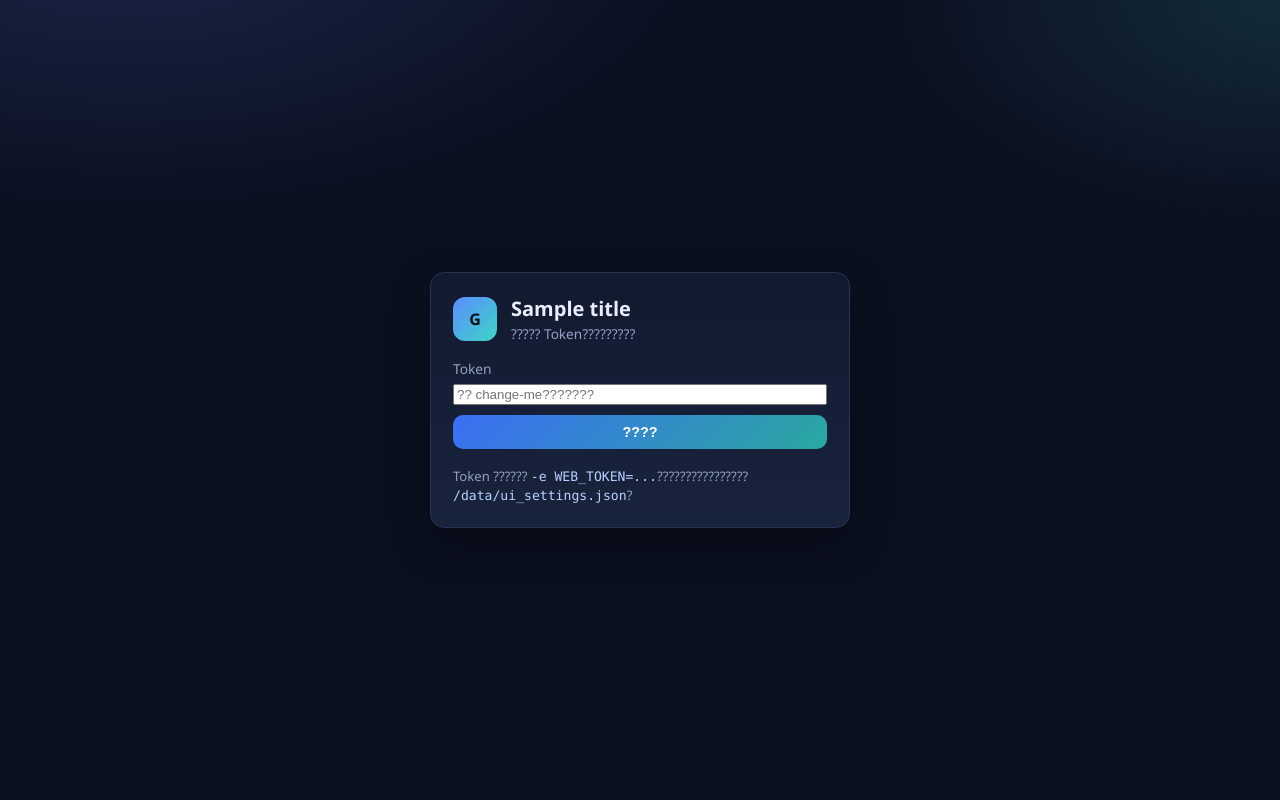
After one commit to QCEnjoyLL/grok_reg, a FastAPI app: template web/templates/login.html in a window 1280 px wide. The commit adds this page. Run offline with FastAPI, Linux system fonts and the light colour scheme; the template is opened without the code that fills it: most values are stand-ins (such as "Sample title", 1, 10 or a date in 2020); parts of the project's set-up code (start-up, migrations or seed data) failed here and were passed over.

Commit message:
feat dashboard: login gate, changeable token, custom noVNC URL
- Require token before dashboard (redirect /login)
- Persist token/noVNC settings in /data/ui_settings.json
- Allow changing token and host-mapped noVNC port/URL in UI
- Show setup hints for minimal register config

```diff
--- a/web/app.py
+++ b/web/app.py
@@ -1,4 +1,4 @@
-"""Grok Register web dashboard - job control, logs, accounts, config, noVNC link."""
+"""Grok Register web dashboard - login gate, settings, jobs, noVNC."""
 from __future__ import annotations
 
 import argparse
@@ -10,14 +10,13 @@ import signal
 import subprocess
 import sys
 import threading
-import time
 from collections import deque
 from datetime import datetime, timezone
 from pathlib import Path
 from typing import Any
 
 from fastapi import FastAPI, HTTPException, Query, Request, WebSocket, WebSocketDisconnect
-from fastapi.responses import FileResponse, HTMLResponse, JSONResponse
+from fastapi.responses import FileResponse, HTMLResponse, JSONResponse, RedirectResponse
 from fastapi.staticfiles import StaticFiles
 from fastapi.templating import Jinja2Templates
 from pydantic import BaseModel, Field
@@ -27,43 +26,116 @@ DATA_DIR = Path(os.environ.get("DATA_DIR", APP_HOME / "data"))
 WEB_DIR = Path(__file__).resolve().parent
 TEMPLATES = Jinja2Templates(directory=str(WEB_DIR / "templates"))
 
-# Ensure project root importable
 if str(APP_HOME) not in sys.path:
     sys.path.insert(0, str(APP_HOME))
 
 MAX_LOG_LINES = 4000
-WEB_TOKEN = os.environ.get("WEB_TOKEN", "").strip()
 DASHBOARD_TITLE = os.environ.get("DASHBOARD_TITLE", "Grok Register")
+SETTINGS_FILE = DATA_DIR / "ui_settings.json"
+ENV_BOOT_TOKEN = os.environ.get("WEB_TOKEN", "").strip()
+ENV_BOOT_NOVNC = os.environ.get("NOVNC_PUBLIC_URL", "").strip()
+
+# Runtime auth token (mutable via UI; persisted under /data)
+_token_lock = threading.Lock()
+_runtime_token = ENV_BOOT_TOKEN or "change-me"
 
 
 def _now_iso() -> str:
     return datetime.now(timezone.utc).astimezone().isoformat(timespec="seconds")
 
 
+def _load_ui_settings() -> dict[str, Any]:
+    DATA_DIR.mkdir(parents=True, exist_ok=True)
+    defaults = {
+        "web_token": _runtime_token,
+        "novnc_public_url": ENV_BOOT_NOVNC,  # e.g. http://host:6089/vnc.html?autoconnect=1&resize=scale
+        "novnc_host": "",
+        "novnc_port": os.environ.get("NOVNC_HOST_PORT")
+        or os.environ.get("NOVNC_PUBLIC_PORT")
+        or "",
+    }
+    if not SETTINGS_FILE.is_file():
+        # seed from env once
+        save = {
+            "web_token": defaults["web_token"],
+            "novnc_public_url": defaults["novnc_public_url"],
+            "novnc_host": defaults["novnc_host"],
+            "novnc_port": str(defaults["novnc_port"] or ""),
+        }
+        SETTINGS_FILE.write_text(json.dumps(save, ensure_ascii=False, indent=2) + "\n", encoding="utf-8")
+        return save
+    try:
+        data = json.loads(SETTINGS_FILE.read_text(encoding="utf-8"))
+        if not isinstance(data, dict):
+            return defaults
+        for k, v in defaults.items():
+            data.setdefault(k, v)
+        return data
+    except Exception:
+        return defaults
+
+
+def _save_ui_settings(data: dict[str, Any]) -> None:
+    DATA_DIR.mkdir(parents=True, exist_ok=True)
+    SETTINGS_FILE.write_text(json.dumps(data, ensure_ascii=False, indent=2) + "\n", encoding="utf-8")
+
+
+def get_web_token() -> str:
+    with _token_lock:
+        return _runtime_token
+
+
+def set_web_token(token: str) -> None:
+    global _runtime_token
+    token = (token or "").strip()
+    if not token:
+        raise ValueError("token ????")
+    with _token_lock:
+        _runtime_token = token
+    s = _load_ui_settings()
+    s["web_token"] = token
+    _save_ui_settings(s)
+
+
+def init_runtime_token() -> None:
+    global _runtime_token
+    s = _load_ui_settings()
+    tok = str(s.get("web_token") or ENV_BOOT_TOKEN or "change-me").strip()
+    with _token_lock:
+        _runtime_token = tok
+
+
+def build_novnc_url(request: Request | None = None) -> str:
+    s = _load_ui_settings()
+    full = str(s.get("novnc_public_url") or "").strip()
+    if full:
+        return full
+    host = str(s.get("novnc_host") or "").strip()
+    port = str(s.get("novnc_port") or "").strip()
+    if not host and request is not None:
+        # fall back to request hostname
+        host = request.url.hostname or "127.0.0.1"
+    if not port:
+        # container internal published mapping unknown; default 6080
+        port = "6080"
+    if host:
+        return f"http://{host}:{port}/vnc.html?autoconnect=1&resize=scale"
+    return f":{port}/vnc.html?autoconnect=1&resize=scale"
+
+
 def resolve_config_path() -> Path:
     for p in (DATA_DIR / "config.json", APP_HOME / "config.json", APP_HOME / "config.example.json"):
         if p.is_file():
             return p
-    return APP_HOME / "config.json"
+    return DATA_DIR / "config.json"
 
 
 def resolve_accounts_path() -> Path:
-    data_p = DATA_DIR / "accounts_cli.txt"
-    app_p = APP_HOME / "accounts_cli.txt"
-    if data_p.is_file() or DATA_DIR.is_dir():
-        DATA_DIR.mkdir(parents=True, exist_ok=True)
-        return data_p
-    return app_p
+    DATA_DIR.mkdir(parents=True, exist_ok=True)
+    return DATA_DIR / "accounts_cli.txt"
 
 
 def resolve_cpa_dir() -> Path:
-    cfg = load_config_dict()
-    raw = str(cfg.get("cpa_auth_dir") or "./cpa_auths")
-    p = Path(raw).expanduser()
-    if p.is_absolute():
-        p.mkdir(parents=True, exist_ok=True)
-        return p
-    # relative paths always land on the data volume in Docker
     cand = DATA_DIR / "cpa_auths"
     cand.mkdir(parents=True, exist_ok=True)
     return cand
@@ -79,7 +151,6 @@ def load_config_dict() -> dict[str, Any]:
         return {}
     if not isinstance(raw, dict):
         return {}
-    # strip comment keys
     return {k: v for k, v in raw.items() if not str(k).startswith("//") and not str(k).startswith("#")}
 
 
@@ -100,7 +171,6 @@ class JobManager:
         self.finished_at: str | None = None
         self.exit_code: int | None = None
         self.logs: deque[str] = deque(maxlen=MAX_LOG_LINES)
-        self._readers: list[threading.Thread] = []
         self.stats: dict[str, int] = {
             "reg_success": 0,
             "reg_fail": 0,
@@ -120,9 +190,8 @@ class JobManager:
             self._parse_stats(line)
 
     def _parse_stats(self, line: str) -> None:
-        # best-effort from register_cli summary / progress
         m = re.search(
-            r"注册成功\s*(\d+).*注册失败\s*(\d+).*CPA成功\s*(\d+).*CPA失败\s*(\d+).*CPA跳过\s*(\d+)",
+            r"????\s*(\d+).*????\s*(\d+).*CPA??\s*(\d+).*CPA??\s*(\d+).*CPA??\s*(\d+)",
             line,
         )
         if m:
@@ -168,7 +237,7 @@ class JobManager:
     def start(self, kind: str, cmd: list[str], env: dict[str, str] | None = None) -> None:
         with self._lock:
             if self.proc is not None and self.proc.poll() is None:
-                raise RuntimeError("已有任务在运行，请先停止")
+                raise RuntimeError("????????????")
             run_env = os.environ.copy()
             if env:
                 run_env.update(env)
@@ -205,9 +274,7 @@ class JobManager:
                         self.finished_at = _now_iso()
                     self.append_log(f"[job] exited code={code}")
 
-            t = threading.Thread(target=_reader, daemon=True, name="job-log-reader")
-            t.start()
-            self._readers = [t]
+            threading.Thread(target=_reader, daemon=True, name="job-log-reader").start()
 
     def stop(self, timeout: float = 15.0) -> bool:
         with self._lock:
@@ -232,38 +299,53 @@ class JobManager:
 
 
 jobs = JobManager()
-app = FastAPI(title=DASHBOARD_TITLE, version="1.0.0")
+app = FastAPI(title=DASHBOARD_TITLE, version="1.1.0")
 app.mount("/static", StaticFiles(directory=str(WEB_DIR / "static")), name="static")
+init_runtime_token()
 
 
-def _check_token(request: Request) -> None:
-    if not WEB_TOKEN:
-        return
+def _extract_token(request: Request) -> str:
     auth = request.headers.get("Authorization", "")
-    q = request.query_params.get("token", "")
-    cookie = request.cookies.get("web_token", "")
     bearer = auth[7:].strip() if auth.lower().startswith("bearer ") else ""
-    got = bearer or q or cookie or request.headers.get("X-Web-Token", "")
-    if got != WEB_TOKEN:
-        raise HTTPException(status_code=401, detail="Unauthorized: set WEB_TOKEN header/query")
+    return (
+        bearer
+        or request.headers.get("X-Web-Token", "")
+        or request.query_params.get("token", "")
+        or request.cookies.get("web_token", "")
+        or ""
+    ).strip()
+
+
+def _token_ok(got: str) -> bool:
+    return bool(got) and got == get_web_token()
+
+
+def require_auth(request: Request) -> None:
+    if not _token_ok(_extract_token(request)):
+        raise HTTPException(status_code=401, detail="???? Token ??")
 
 
 @app.middleware("http")
 async def auth_middleware(request: Request, call_next):
-    # allow health without token
-    if request.url.path in ("/api/health", "/healthz"):
+    path = request.url.path
+    # public endpoints
+    if path in ("/healthz", "/api/health", "/login", "/api/login"):
         return await call_next(request)
-    if request.url.path.startswith("/static"):
+    if path.startswith("/static"):
         return await call_next(request)
-    try:
-        if WEB_TOKEN and request.url.path.startswith("/api"):
-            _check_token(request)
-        elif WEB_TOKEN and request.url.path == "/":
-            # page itself checks via query cookie set by frontend
-            pass
-    except HTTPException as e:
-        return JSONResponse({"detail": e.detail}, status_code=e.status_code)
+    # HTML shell: always serve (JS enforces login UI). API needs token.
+    if path.startswith("/api") or path.startswith("/ws"):
+        # websocket handled separately
+        if path.startswith("/api") and path not in ("/api/health", "/api/login"):
+            try:
+                require_auth(request)
+            except HTTPException as e:
+                return JSONResponse({"detail": e.detail}, status_code=e.status_code)
     return await call_next(request)
+
+
+class LoginBody(BaseModel):
+    token: str
 
 
 class RegisterBody(BaseModel):
@@ -287,6 +369,13 @@ class ConfigUpdateBody(BaseModel):
     config: dict[str, Any]
 
 
+class SettingsUpdateBody(BaseModel):
+    web_token: str | None = None
+    novnc_public_url: str | None = None
+    novnc_host: str | None = None
+    novnc_port: str | None = None
+
+
 @app.get("/healthz")
 @app.get("/api/health")
 def health():
@@ -296,31 +385,139 @@ def health():
         "display": os.environ.get("DISPLAY", ""),
         "data_dir": str(DATA_DIR),
         "job_running": jobs.is_running(),
+        "auth_required": True,
     }
+
+
+@app.get("/login", response_class=HTMLResponse)
+async def login_page(request: Request):
+    return TEMPLATES.TemplateResponse(
+        request,
+        "login.html",
+        {"title": DASHBOARD_TITLE},
+    )
+
+
+@app.post("/api/login")
+def api_login(body: LoginBody):
+    token = (body.token or "").strip()
+    if not _token_ok(token):
+        # allow bootstrap if settings empty? no - compare runtime
+        if token != get_web_token():
+            raise HTTPException(401, "Token ??")
+    resp = JSONResponse({"ok": True})
+    # cookie for page navigations; 30 days
+    resp.set_cookie(
+        key="web_token",
+        value=token,
+        httponly=False,
+        samesite="lax",
+        max_age=30 * 24 * 3600,
+    )
+    return resp
+
+
+@app.post("/api/logout")
+def api_logout():
+    resp = JSONResponse({"ok": True})
+    resp.delete_cookie("web_token")
+    return resp
 
 
 @app.get("/", response_class=HTMLResponse)
 async def index(request: Request):
+    # gate: no valid cookie/token -> login page
+    if not _token_ok(_extract_token(request)):
+        return RedirectResponse(url="/login", status_code=302)
     return TEMPLATES.TemplateResponse(
         request,
         "index.html",
         {
             "title": DASHBOARD_TITLE,
-            "need_token": bool(WEB_TOKEN),
-            "novnc_port": os.environ.get("NOVNC_PORT", "6080"),
-            "web_port": os.environ.get("WEB_PORT", "8080"),
+            "novnc_url": build_novnc_url(request),
         },
     )
 
 
+@app.get("/api/me")
+def api_me(request: Request):
+    require_auth(request)
+    s = _load_ui_settings()
+    return {
+        "ok": True,
+        "novnc_public_url": s.get("novnc_public_url") or "",
+        "novnc_host": s.get("novnc_host") or "",
+        "novnc_port": s.get("novnc_port") or "",
+        "novnc_url": build_novnc_url(request),
+        "token_hint": mask_secret(get_web_token()),
+    }
+
+
+@app.get("/api/settings")
+def api_settings_get(request: Request):
+    require_auth(request)
+    s = _load_ui_settings()
+    return {
+        "web_token_hint": mask_secret(str(s.get("web_token") or "")),
+        "novnc_public_url": s.get("novnc_public_url") or "",
+        "novnc_host": s.get("novnc_host") or "",
+        "novnc_port": str(s.get("novnc_port") or ""),
+        "novnc_url": build_novnc_url(request),
+    }
+
+
+@app.put("/api/settings")
+def api_settings_put(body: SettingsUpdateBody, request: Request):
+    require_auth(request)
+    s = _load_ui_settings()
+    if body.novnc_public_url is not None:
+        s["novnc_public_url"] = body.novnc_public_url.strip()
+    if body.novnc_host is not None:
+        s["novnc_host"] = body.novnc_host.strip()
+    if body.novnc_port is not None:
+        s["novnc_port"] = str(body.novnc_port).strip()
+    token_changed = False
+    new_token = None
+    if body.web_token is not None:
+        nt = body.web_token.strip()
+        # ignore unchanged masked value
+        if nt and "*" not in nt:
+            set_web_token(nt)
+            s["web_token"] = nt
+            token_changed = True
+            new_token = nt
+        elif nt and "*" in nt:
+            pass  # keep
+    else:
+        s["web_token"] = get_web_token()
+    _save_ui_settings(s)
+    resp = {
+        "ok": True,
+        "token_changed": token_changed,
+        "settings": {
+            "web_token_hint": mask_secret(get_web_token()),
+            "novnc_public_url": s.get("novnc_public_url") or "",
+            "novnc_host": s.get("novnc_host") or "",
+            "novnc_port": str(s.get("novnc_port") or ""),
+            "novnc_url": build_novnc_url(request),
+        },
+    }
+    out = JSONResponse(resp)
+    if token_changed and new_token:
+        out.set_cookie("web_token", new_token, httponly=False, samesite="lax", max_age=30 * 24 * 3600)
+    return out
+
+
 @app.get("/api/status")
 def api_status(request: Request):
-    _check_token(request)
+    require_auth(request)
     accounts = resolve_accounts_path()
     cpa_dir = resolve_cpa_dir()
     account_count = 0
     if accounts.is_file():
-        account_count = sum(1 for line in accounts.read_text(encoding="utf-8", errors="ignore").splitlines() if line.strip())
+        account_count = sum(
+            1 for line in accounts.read_text(encoding="utf-8", errors="ignore").splitlines() if line.strip()
+        )
     cpa_count = 0
     if cpa_dir.is_dir():
         cpa_count = len(list(cpa_dir.glob("xai-*.json")))
@@ -337,19 +534,52 @@ def api_status(request: Request):
         "cpa_export_enabled": bool(cfg.get("cpa_export_enabled", True)),
         "cpa_headless": bool(cfg.get("cpa_headless", False)),
         "display": os.environ.get("DISPLAY", ""),
-        "novnc_path": f":{os.environ.get('NOVNC_PORT', '6080')}/vnc.html",
+        "novnc_url": build_novnc_url(request),
+        "setup_hints": _setup_hints(cfg),
     }
+
+
+def _setup_hints(cfg: dict[str, Any]) -> list[str]:
+    hints = []
+    provider = str(cfg.get("email_provider") or "")
+    if provider == "cloudflare":
+        if not cfg.get("cloudflare_api_base") or "example.com" in str(cfg.get("cloudflare_api_base") or "") or str(cfg.get("cloudflare_api_base") or "").endswith("xxxx"):
+            hints.append("??? cloudflare_api_base????? Worker?")
+        if not cfg.get("defaultDomains") or cfg.get("defaultDomains") in ("example.com", "xx.shop"):
+            hints.append("??? defaultDomains ???????")
+    elif provider == "cloudmail":
+        if not cfg.get("cloudmail_url"):
+            hints.append("??? cloudmail_url")
+    else:
+        if not provider:
+            hints.append("??? email_provider?cloudflare/cloudmail/duckmail/yyds?")
+    proxy = str(cfg.get("proxy") or "")
+    if not proxy or proxy in ("http://127.0.0.1:7890",):
+        hints.append("???? proxy ??????????")
+    if cfg.get("cpa_export_enabled", True) and cfg.get("cpa_headless", False):
+        hints.append("cpa_headless ?? false???? Xvfb ???")
+    if not hints:
+        hints.append("??????????????? 1 ????")
+    return hints
 
 
 @app.get("/api/logs")
 def api_logs(request: Request, tail: int = Query(200, ge=1, le=4000)):
-    _check_token(request)
+    require_auth(request)
     return {"lines": jobs.get_logs(tail)}
 
 
 @app.websocket("/ws/logs")
 async def ws_logs(ws: WebSocket, token: str = ""):
-    if WEB_TOKEN and token != WEB_TOKEN and ws.headers.get("x-web-token") != WEB_TOKEN:
+    got = token or ws.headers.get("x-web-token") or ""
+    # also cookie header
+    cookie = ws.headers.get("cookie") or ""
+    if "web_token=" in cookie and not got:
+        for part in cookie.split(";"):
+            part = part.strip()
+            if part.startswith("web_token="):
+                got = part.split("=", 1)[1]
+    if not _token_ok(got):
         await ws.close(code=4401)
         return
     await ws.accept()
@@ -375,13 +605,14 @@ async def ws_logs(ws: WebSocket, token: str = ""):
 
 @app.get("/api/accounts")
 def api_accounts(request: Request, limit: int = Query(100, ge=1, le=2000), offset: int = 0):
-    _check_token(request)
+    require_auth(request)
     path = resolve_accounts_path()
     rows = []
+    total = 0
     if path.is_file():
         lines = [ln.strip() for ln in path.read_text(encoding="utf-8", errors="ignore").splitlines() if ln.strip()]
-        slice_ = lines[offset : offset + limit]
-        for ln in slice_:
+        total = len(lines)
+        for ln in lines[offset : offset + limit]:
             parts = ln.split("----")
             email = parts[0] if parts else ln
             password = parts[1] if len(parts) > 1 else ""
@@ -390,19 +621,16 @@ def api_accounts(request: Request, limit: int = Query(100, ge=1, le=2000), offse
                 {
                     "email": email,
                     "password": password,
-                    "sso_preview": (sso[:24] + "…") if len(sso) > 24 else sso,
+                    "sso_preview": (sso[:24] + "?") if len(sso) > 24 else sso,
                     "has_sso": bool(sso),
                 }
             )
-    total = 0
-    if path.is_file():
-        total = sum(1 for line in path.read_text(encoding="utf-8", errors="ignore").splitlines() if line.strip())
     return {"total": total, "items": rows}
 
 
 @app.get("/api/cpa")
 def api_cpa(request: Request, limit: int = Query(100, ge=1, le=2000)):
-    _check_token(request)
+    require_auth(request)
     d = resolve_cpa_dir()
     items = []
     if d.is_dir():
@@ -422,10 +650,10 @@ def api_cpa(request: Request, limit: int = Query(100, ge=1, le=2000)):
 
 @app.get("/api/config")
 def api_config_get(request: Request, redact: bool = True):
-    _check_token(request)
+    require_auth(request)
     path = resolve_config_path()
     if not path.is_file():
-        return {"path": str(path), "config": {}}
+        return {"path": str(path), "config": {}, "setup_hints": _setup_hints({})}
     raw = json.loads(path.read_text(encoding="utf-8"))
     if not isinstance(raw, dict):
         return {"path": str(path), "config": {}}
@@ -448,15 +676,14 @@ def api_config_get(request: Request, redact: bool = True):
             out[k] = mask_secret(v)
         else:
             out[k] = v
-    return {"path": str(path), "config": out, "redacted": redact}
+    return {"path": str(path), "config": out, "redacted": redact, "setup_hints": _setup_hints(out)}
 
 
 @app.put("/api/config")
 def api_config_put(body: ConfigUpdateBody, request: Request):
-    _check_token(request)
+    require_auth(request)
     path = resolve_config_path()
-    # write to data dir if possible
-    if path == APP_HOME / "config.example.json" or str(path).endswith("config.example.json"):
+    if path.name == "config.example.json":
         path = DATA_DIR / "config.json"
     DATA_DIR.mkdir(parents=True, exist_ok=True)
     existing: dict[str, Any] = {}
@@ -482,21 +709,25 @@ def api_config_put(body: ConfigUpdateBody, request: Request):
     for k, v in (body.config or {}).items():
         if str(k).startswith("//"):
             continue
-        # skip unchanged redacted placeholders
         if k in secret_keys and isinstance(v, str) and "*" in v and k in existing:
             if mask_secret(str(existing.get(k, ""))) == v:
                 continue
         merged[k] = v
     path.parent.mkdir(parents=True, exist_ok=True)
     path.write_text(json.dumps(merged, ensure_ascii=False, indent=2) + "\n", encoding="utf-8")
-    # keep app symlink/copy in sync
     app_cfg = APP_HOME / "config.json"
     try:
-        if app_cfg.is_symlink() or app_cfg.exists():
-            if app_cfg.resolve() != path.resolve():
+        if app_cfg.exists() or app_cfg.is_symlink():
+            if not app_cfg.is_symlink():
                 app_cfg.write_text(path.read_text(encoding="utf-8"), encoding="utf-8")
         else:
-            app_cfg.write_text(path.read_text(encoding="utf-8"), encoding="utf-8")
+            # symlink into app home when possible
+            try:
+                if app_cfg.exists():
+                    app_cfg.unlink()
+                app_cfg.symlink_to(path)
+            except Exception:
+                app_cfg.write_text(path.read_text(encoding="utf-8"), encoding="utf-8")
     except Exception:
         pass
     return {"ok": True, "path": str(path)}
@@ -504,9 +735,9 @@ def api_config_put(body: ConfigUpdateBody, request: Request):
 
 @app.post("/api/jobs/register")
 def api_job_register(body: RegisterBody, request: Request):
-    _check_token(request)
+    require_auth(request)
     if jobs.is_running():
-        raise HTTPException(409, "任务运行中")
+        raise HTTPException(409, "?????")
     cmd = [
         sys.executable,
         "-u",
@@ -530,9 +761,9 @@ def api_job_register(body: RegisterBody, request: Request):
 
 @app.post("/api/jobs/backfill")
 def api_job_backfill(body: BackfillBody, request: Request):
-    _check_token(request)
+    require_auth(request)
     if jobs.is_running():
-        raise HTTPException(409, "任务运行中")
+        raise HTTPException(409, "?????")
     script = APP_HOME / "scripts" / "backfill_cpa_xai_from_accounts.py"
     cmd = [
         sys.executable,
@@ -559,14 +790,14 @@ def api_job_backfill(body: BackfillBody, request: Request):
 
 @app.post("/api/jobs/stop")
 def api_job_stop(request: Request):
-    _check_token(request)
+    require_auth(request)
     stopped = jobs.stop()
     return {"ok": True, "stopped": stopped, "job": jobs.status()}
 
 
 @app.get("/api/download/accounts")
 def download_accounts(request: Request):
-    _check_token(request)
+    require_auth(request)
     path = resolve_accounts_path()
     if not path.is_file():
         raise HTTPException(404, "accounts file not found")
@@ -580,6 +811,7 @@ def main(argv: list[str] | None = None) -> int:
     args = parser.parse_args(argv)
     DATA_DIR.mkdir(parents=True, exist_ok=True)
     (DATA_DIR / "cpa_auths").mkdir(parents=True, exist_ok=True)
+    init_runtime_token()
     import uvicorn
 
     uvicorn.run(app, host=args.host, port=args.port, log_level="info")
--- a/web/static/style.css
+++ b/web/static/style.css
@@ -110,3 +110,22 @@ th { color: var(--muted); font-weight: 600; position: sticky; top: 0; background
   .stats { grid-template-columns: repeat(2, 1fr); }
   .top { flex-direction: column; align-items: flex-start; }
 }
+
+.login-body {
+  min-height: 100vh; display:grid; place-items:center; padding: 20px;
+}
+.login-card {
+  width: min(420px, 100%);
+  background: linear-gradient(180deg, var(--panel), var(--panel2));
+  border: 1px solid var(--line);
+  border-radius: var(--radius);
+  padding: 22px;
+  box-shadow: 0 16px 40px rgba(0,0,0,.35);
+}
+.login-brand { margin-bottom: 16px; }
+.error { color: #ff8b97; font-size: 0.88rem; margin: 8px 0 0; }
+.hints {
+  margin: 0 0 14px; padding: 10px 12px; border-radius: 10px;
+  border: 1px solid #3a4d2a; background: rgba(62,207,142,.08); color: #b7f0d0;
+  font-size: 0.88rem; line-height: 1.45;
+}
--- /dev/null
+++ b/web/templates/login.html
@@ -0,0 +1,51 @@
+<!DOCTYPE html>
+<html lang="zh-CN">
+<head>
+  <meta charset="UTF-8" />
+  <meta name="viewport" content="width=device-width, initial-scale=1" />
+  <title>{{ title }} ? ??</title>
+  <link rel="stylesheet" href="/static/style.css" />
+</head>
+<body class="login-body">
+  <div class="login-card">
+    <div class="brand login-brand">
+      <span class="logo">G</span>
+      <div>
+        <h1>{{ title }}</h1>
+        <p class="sub">????? Token?????????</p>
+      </div>
+    </div>
+    <form id="login-form" class="form">
+      <label>Token
+        <input type="password" id="login-token" name="token" autocomplete="current-password" placeholder="?? change-me???????" required />
+      </label>
+      <button type="submit" class="btn primary" style="width:100%">????</button>
+      <p id="login-error" class="error" hidden></p>
+      <p class="hint">Token ?????? <code>-e WEB_TOKEN=...</code>???????????????? <code>/data/ui_settings.json</code>?</p>
+    </form>
+  </div>
+  <script>
+    const form = document.getElementById("login-form");
+    const err = document.getElementById("login-error");
+    form.addEventListener("submit", async (e) => {
+      e.preventDefault();
+      err.hidden = true;
+      const token = document.getElementById("login-token").value.trim();
+      try {
+        const res = await fetch("/api/login", {
+          method: "POST",
+          headers: { "Content-Type": "application/json" },
+          body: JSON.stringify({ token }),
+        });
+        const data = await res.json().catch(() => ({}));
+        if (!res.ok) throw new Error(data.detail || "????");
+        localStorage.setItem("web_token", token);
+        location.href = "/";
+      } catch (ex) {
+        err.textContent = String(ex.message || ex);
+        err.hidden = false;
+      }
+    });
+  </script>
+</body>
+</html>
```
Also changed, not shown: web/static/app.js (+83 -50 lines), web/templates/index.html (+57 -37 lines).
